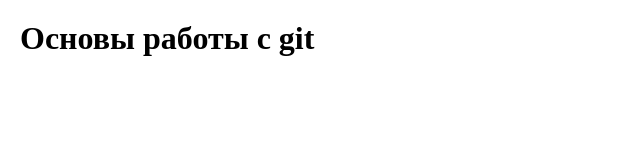
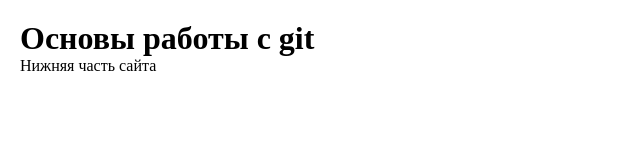
Before and after one commit to AlexMakovetskiy/home-work-4, a plain HTML site: page index.html in a window 1280 px wide. Shown: the whole page, without its empty margins (0-640 px from the left). Drawn offline with Linux system fonts and the light colour scheme.

Commit message:
adding a footer in add-footer

```diff
--- a/index.html
+++ b/index.html
@@ -12,5 +12,8 @@
     <header>
         <h1>Основы работы с git</h1>
     </header>
+    <footer>
+        <p>Нижняя часть сайта</p>
+    </footer>
 </body>
 </html>
```
